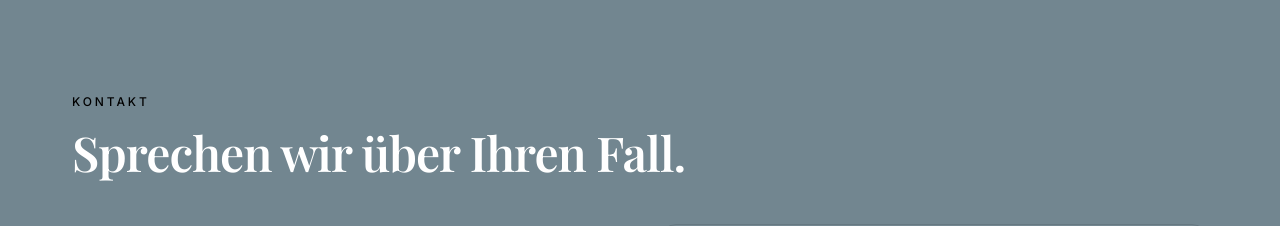
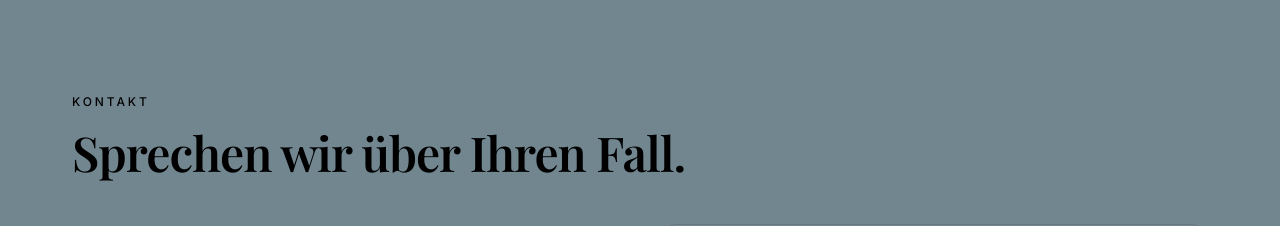
Before and after one commit to IvanGomes9777/anwaltskanzlei-vorlage-1, a Next.js app: page /de in a window 1280 px wide. Shown: the part 5200-5426 px from the top of the page. Built offline with nearby package versions, Linux system fonts and the light colour scheme; grey boxes are pictures that could not be loaded.

Commit message:
Kontakt-Überschrift wieder schwarz
Co-Authored-By: Claude Opus 4.8 <noreply@anthropic.com>
Claude-Session: https://claude.ai/code/session_01VA5DMB941zLLF3UxGrUvvt

```diff
--- a/src/components/contact/ContactMap.tsx
+++ b/src/components/contact/ContactMap.tsx
@@ -12,7 +12,7 @@ export default function ContactMap() {
           <span className="text-xs font-medium uppercase tracking-[0.24em] text-black">
             {t('eyebrow')}
           </span>
-          <h2 className="mt-4 max-w-2xl font-serif text-4xl font-semibold leading-tight text-white md:text-5xl">
+          <h2 className="mt-4 max-w-2xl font-serif text-4xl font-semibold leading-tight text-black md:text-5xl">
             {t('heading')}
           </h2>
         </Reveal>
```
